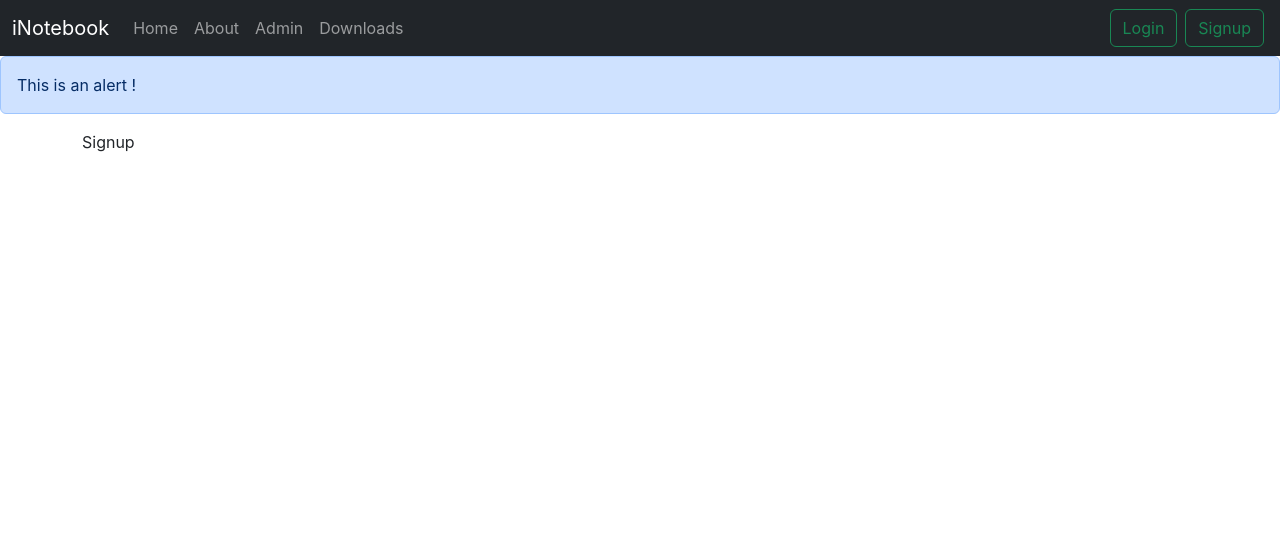
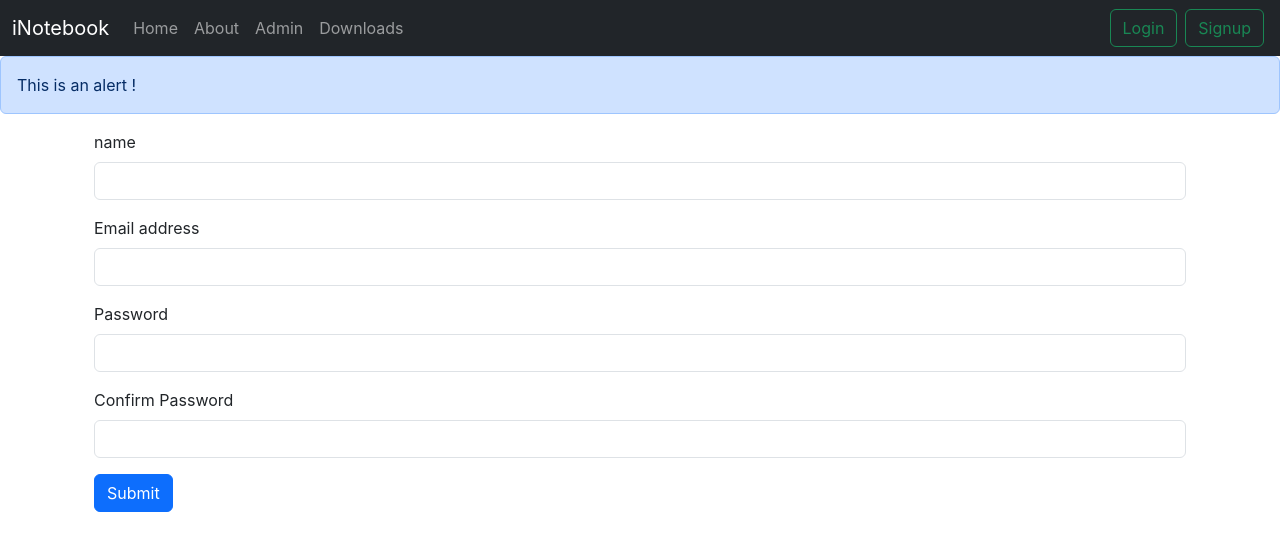
Before and after one commit to sailendrachettri/harry-mern-stack-learning, a React (Create React App) app in the folder proj1/inotebook/: page /signup in a window 1280 px wide. Shown: the top 550 px of the page. Built offline with nearby package versions, Linux system fonts and the light colour scheme.

Commit message:
lecture 70 complected

```diff
--- a/proj1/inotebook/src/components/Login.js
+++ b/proj1/inotebook/src/components/Login.js
@@ -39,6 +39,7 @@
     const onChange = (e) => {
         setCredentials({ ...credentials, [e.target.name]: e.target.value })
     }
+
     return (
         <>
             <form onSubmit={handleSubmit}>
--- a/proj1/inotebook/src/components/Signup.js
+++ b/proj1/inotebook/src/components/Signup.js
@@ -1,8 +1,71 @@
-import React from 'react'
+import React, { useState } from 'react'
+import { useNavigate } from 'react-router-dom'
 
 const Signup = () => {
+
+    // states
+    const [credentials, setCredentials] = useState({ name: "", email: "", password: "", confirmPassword: "" })
+
+    // variables
+    const host = 'http://localhost:5000'
+    let navigate = useNavigate()
+
+    // methods
+    const handleSubmit = async (e) => {
+        e.preventDefault()
+
+        const url = `${host}/api/auth/createuser`
+
+        const { name, email, password } = credentials
+
+        const response = await fetch(url, {
+
+            method: 'POST',
+            headers: {
+                'Content-type': 'application/json'
+            },
+            body: JSON.stringify({ name, email, password })
+        })
+        const json = await response.json()
+        console.log(json);
+
+        if (json.success) {
+            // save the auth token and redirect
+            localStorage.setItem('token', json.authtoken)
+            navigate("/")
+        }
+        else {
+            alert("Invalid credentials")
+        }
+
+    }
+    const onChange = (e) => {
+        setCredentials({ ...credentials, [e.target.name]: e.target.value })
+    }
     return (
-        <div>Signup</div>
+        <>
+            <div className="container">
+                <form onSubmit={handleSubmit}>
+                    <div className="mb-3">
+                        <label htmlFor="name" className="form-label">name</label>
+                        <input type="text" className="form-control" id="name" name='name' aria-describedby="emailHelp" onChange={onChange} minLength={3} />
+                    </div>
+                    <div className="mb-3">
+                        <label htmlFor="email" className="form-label">Email address</label>
+                        <input type="email" className="form-control" id="email" name='email' aria-describedby="emailHelp" onChange={onChange} />
+                    </div>
+                    <div className="mb-3">
+                        <label htmlFor="password" className="form-label">Password</label>
+                        <input type="password" className="form-control" id="password" name='password' onChange={onChange} minLength={5} required />
+                    </div>
+                    <div className="mb-3">
+                        <label htmlFor="confirmPassword" className="form-label"> Confirm Password</label>
+                        <input type="password" className="form-control" id="confirmPassword" name='confirmPassword' onChange={onChange} minLength={5} required />
+                    </div>
+                    <button type="submit" className="btn btn-primary">Submit</button>
+                </form>
+            </div>
+        </>
     )
 }
 
```
Also changed, not shown: 1 other file (tests, documents, lock files or other folders).
